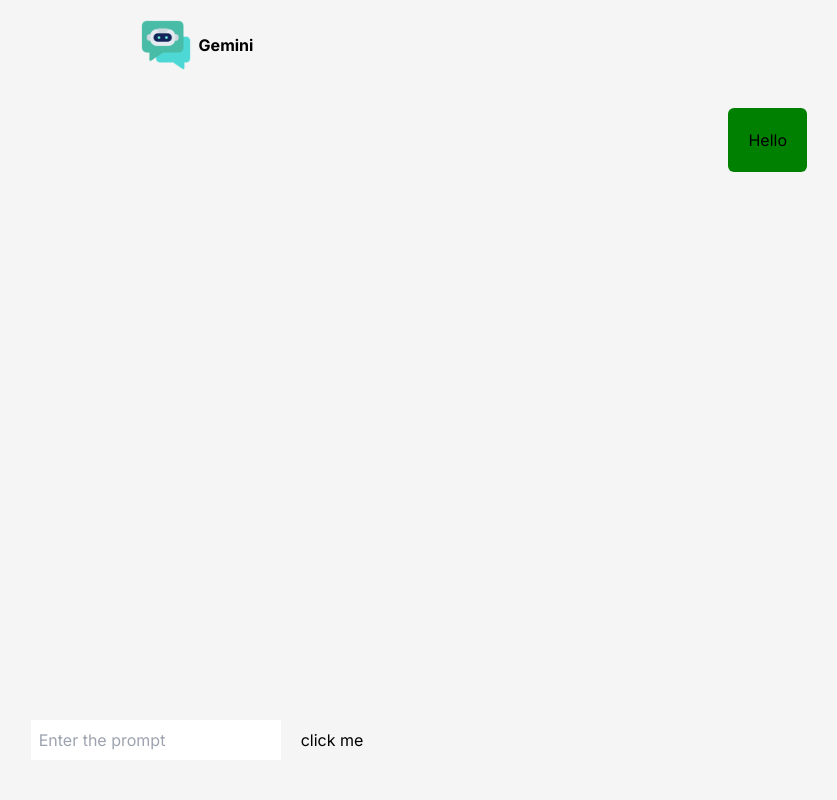
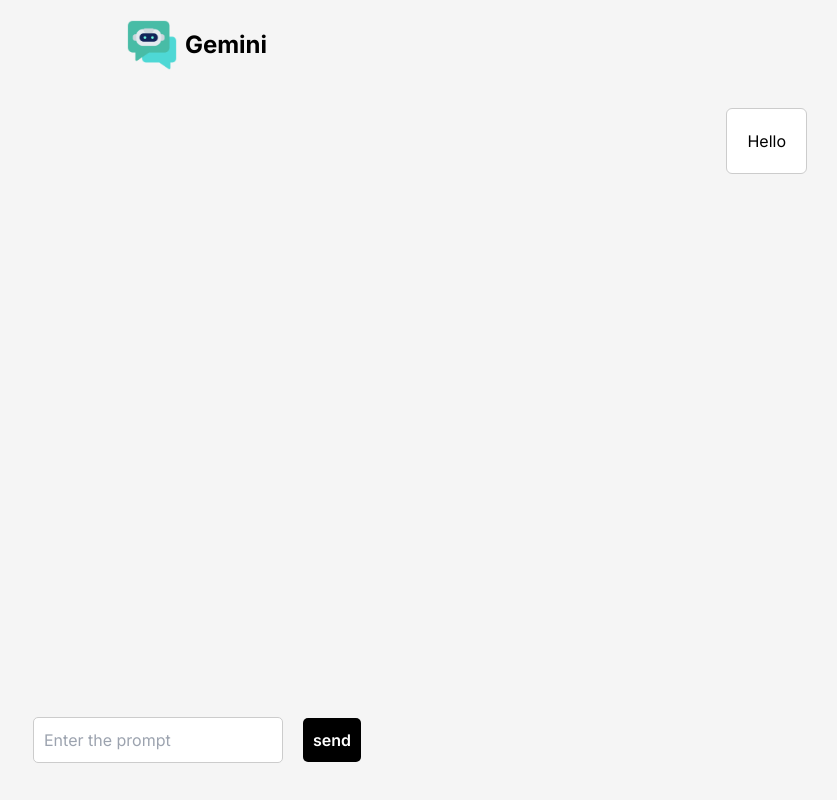
Before and after one commit to kanugurajesh/Chat-LLM, a Next.js app: page / in a window 1280 px wide. Shown: the whole page, without its empty margins (443-1280 px from the left). Built offline with nearby package versions, Linux system fonts and the light colour scheme.

Commit message:
Adding the working model

```diff
--- a/app/page.tsx
+++ b/app/page.tsx
@@ -3,6 +3,7 @@
 import { useState, useEffect } from "react"
 import styles from "@/styles/root.module.css"
 import Image from "next/image"
+import Link from "next/link"
 import Markdown from "react-markdown";
 import toast, { Toaster } from "react-hot-toast";
 
@@ -86,10 +87,12 @@ export default function Home() {
   return (
     <main className={styles.container}>
       <Toaster />
-      <div className="flex gap-2 items-center font-bold">
-        <Image src="/chatbot.png" alt="logo" width={50} height={50} />
-        <h1>Gemini</h1>
-      </div>
+      <Link href="/">
+        <div className="flex gap-2 items-center font-bold">
+          <Image src="/chatbot.png" alt="logo" width={50} height={50} />
+          <h1 className="text-2xl">Gemini</h1>
+        </div>
+      </Link>
       <div className={`flex flex-col mt-2 ${styles.chatHistory}`}>
         {chatHistory.length > 0 && chatHistory.map((chat) => (
           <div key={chat.id} className="mb-5">
@@ -98,8 +101,8 @@ export default function Home() {
         ))}
       </div>
       <div className={`flex justify-center items-center gap-5 ${styles.inputContainer}`}>
-        <input type="text" placeholder="Enter the prompt" value={prompt} className="p-2" onChange={onPromptChange} />
-        <button onClick={onHandleClick}>click me</button>
+        <input type="text" placeholder="Enter the prompt" value={prompt} className={`${styles.input}`} onChange={onPromptChange} />
+        <button className={styles.button} onClick={onHandleClick}>send</button>
       </div>
     </main>
   )
--- a/styles/root.module.css
+++ b/styles/root.module.css
@@ -1,13 +1,15 @@
 .user {
     float: left;
     max-width: 50%;
-    background-color: red;
+    background-color: white;
+    border: 1px solid #ccc;
 }
 
 .model {
     float: right;
     max-width: 50%;
-    background-color: green;
+    background-color: white;
+    border: 1px solid #ccc;
 }
 
 .container {
@@ -37,3 +39,21 @@
     width: 100vw;
     background-color: #f5f5f5;
 }
+
+.button {
+    background-color: black;
+    color: white;
+    padding: 10px;
+    border-radius: 5px;
+    cursor: pointer;
+    font-weight: 600;
+    border: none;
+}
+
+.input {
+    width: 250px;
+    padding: 10px;
+    border-radius: 5px;
+    border: 1px solid #ccc;
+    outline: none;
+}
```
